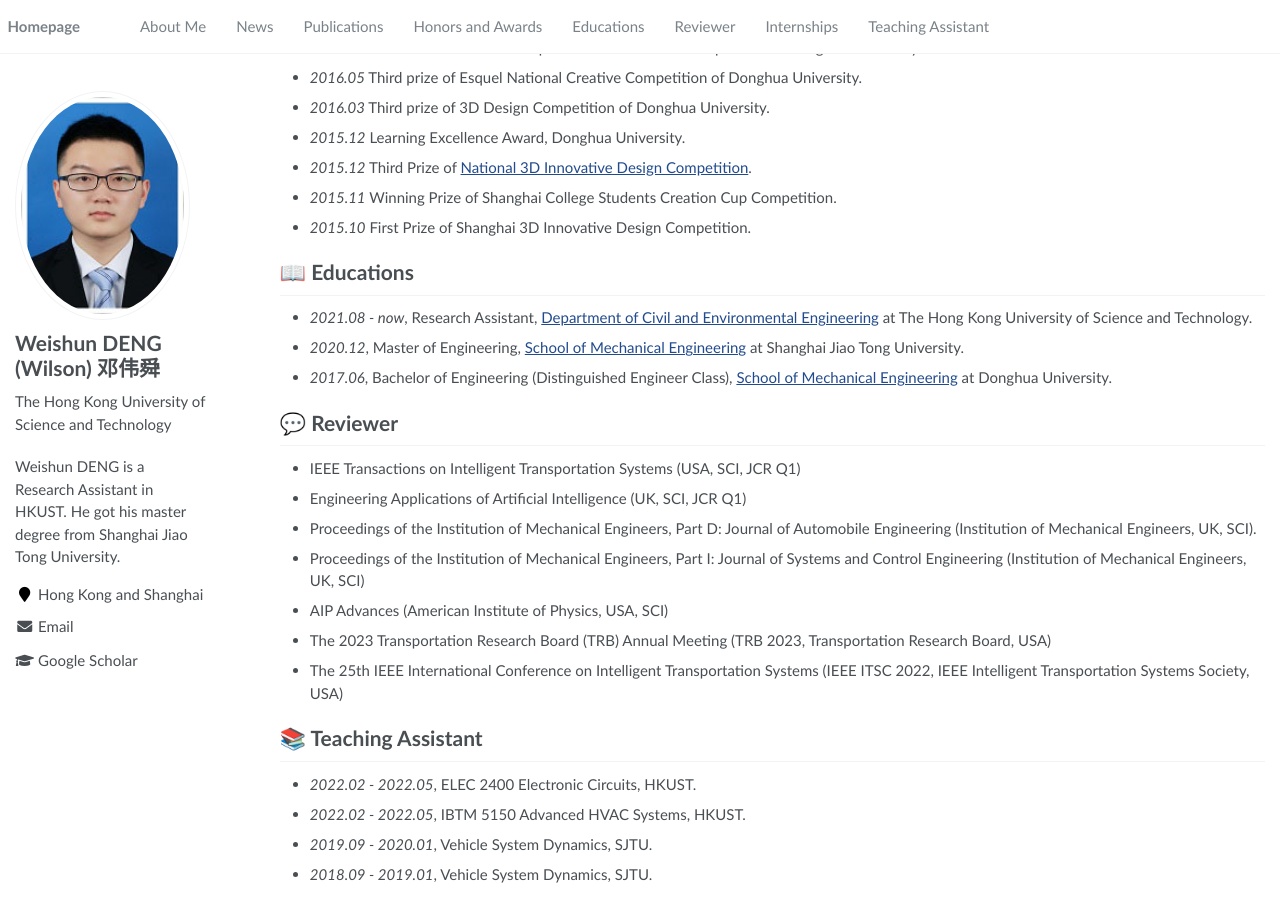
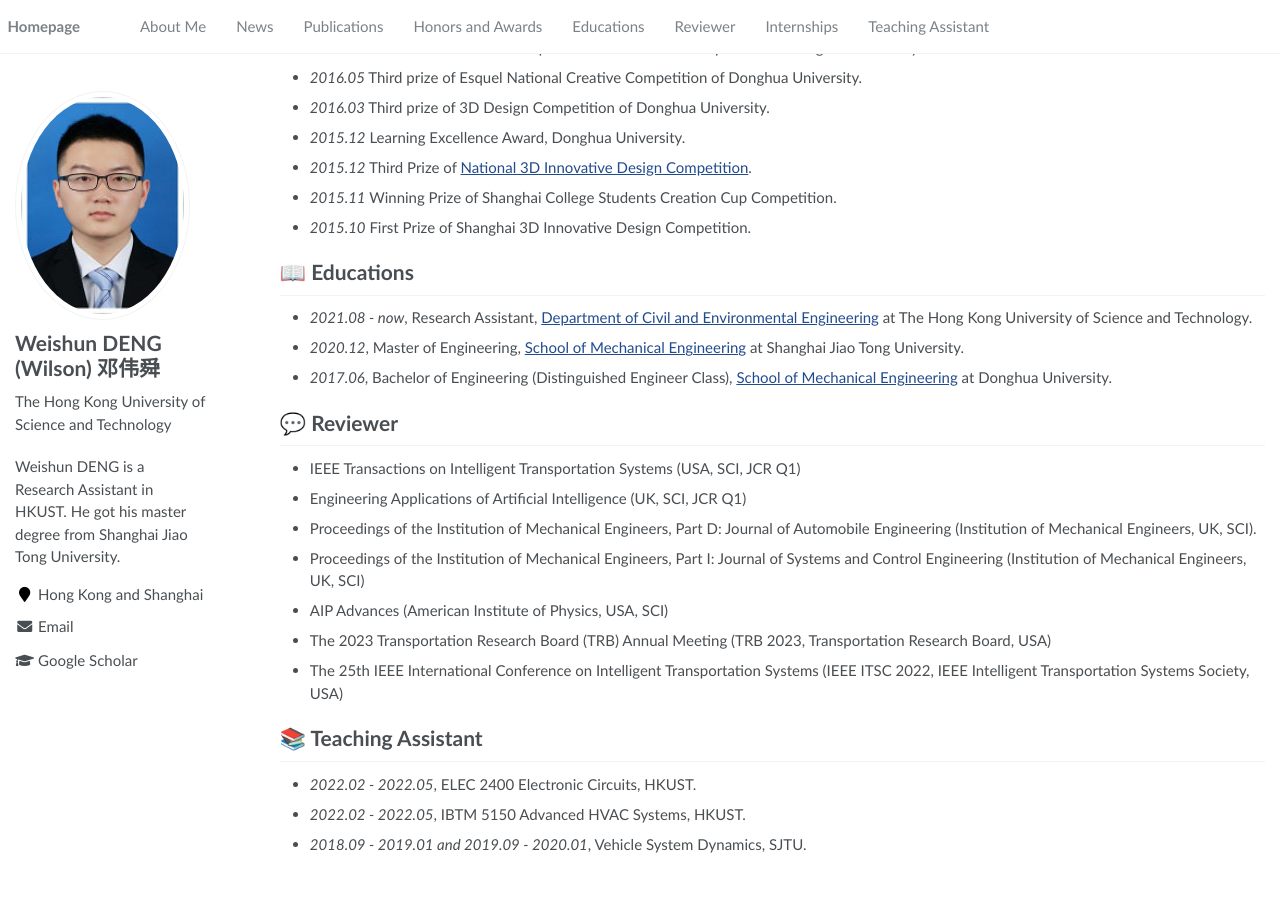
Before and after one commit to RayeRen/acad-homepage.github.io, a Jekyll site: the page built from _pages/about.md, in a window 1280 px wide and 900 px high, scrolled down 1460 px. Built offline with Jekyll 4.4.1, drawn with Linux system fonts in a browser that asks for light colours; after the commit the page ends 2330 px from its top, so only the background shows below that.

Commit message:
Update about.md

```diff
--- a/_pages/about.md
+++ b/_pages/about.md
@@ -94,5 +94,4 @@ In addition to my formal scientific research status, I am also a very smiling pe
 # 📚 Teaching Assistant
 - *2022.02 - 2022.05*, ELEC 2400 Electronic Circuits, HKUST.
 - *2022.02 - 2022.05*, IBTM 5150 Advanced HVAC Systems, HKUST.
-- *2019.09 - 2020.01*, Vehicle System Dynamics, SJTU.
-- *2018.09 - 2019.01*, Vehicle System Dynamics, SJTU.
+- *2018.09 - 2019.01 and 2019.09 - 2020.01*, Vehicle System Dynamics, SJTU.
```
